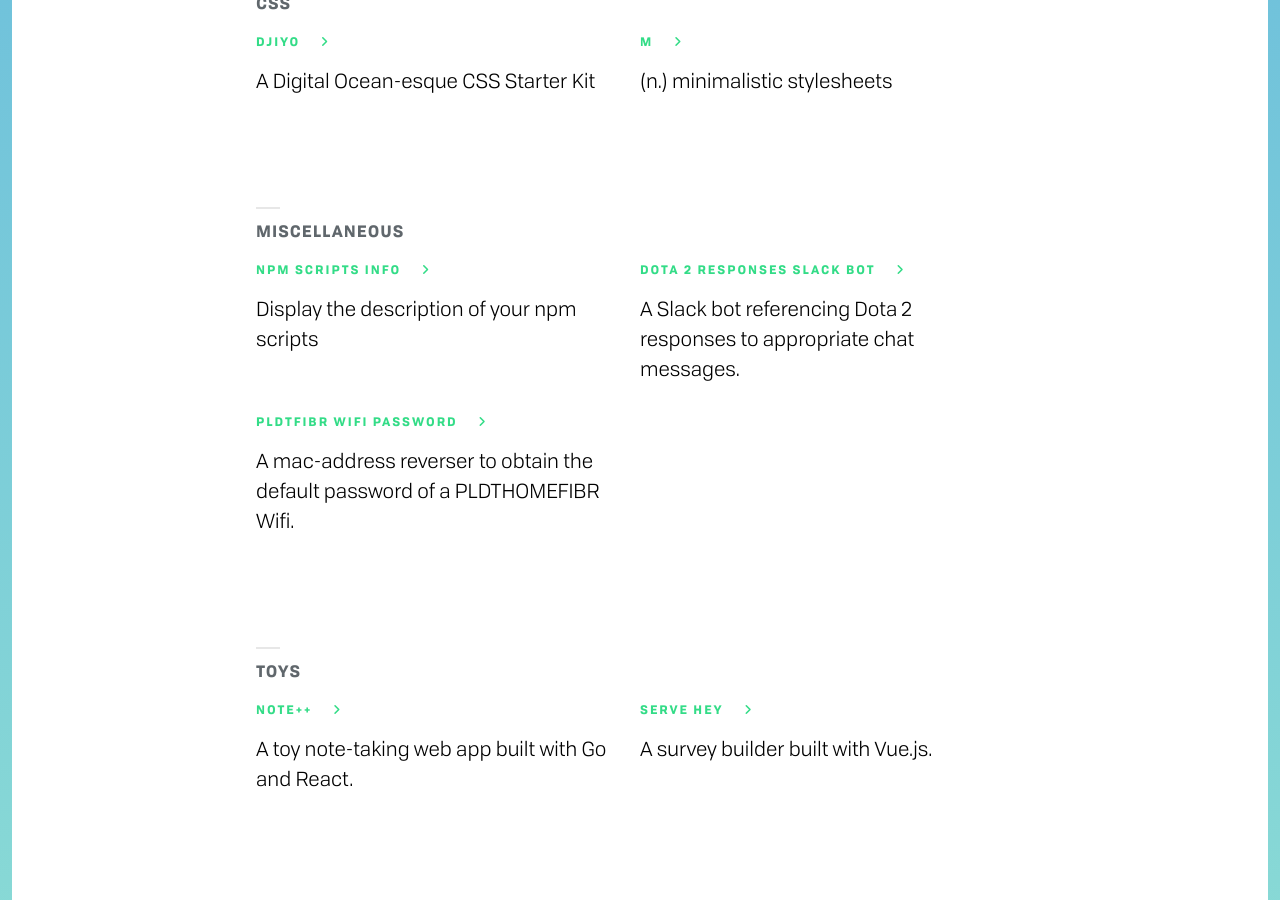
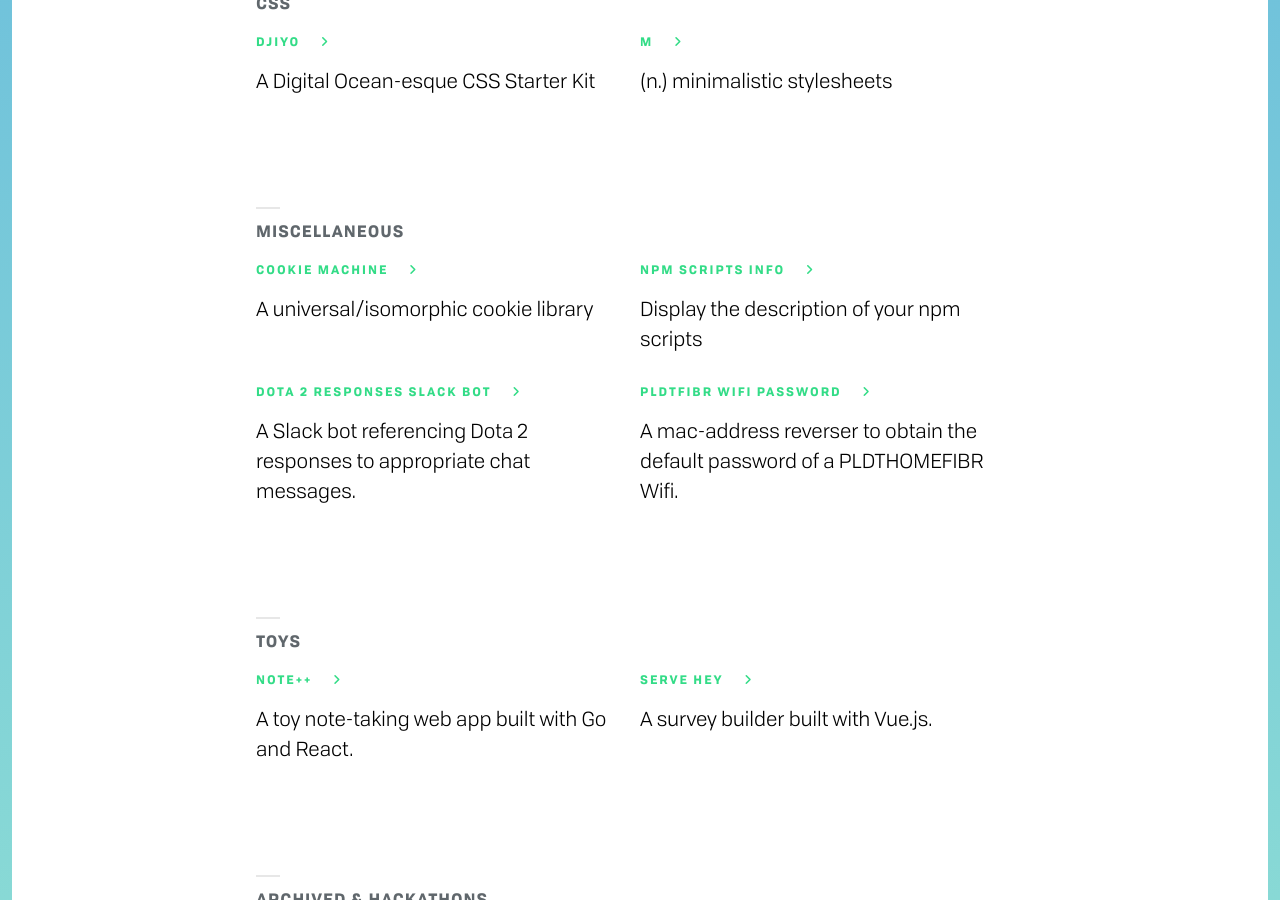
Before and after one commit to srph/websait, a Jekyll site: the page built from lab.html, in a window 1280 px wide and 900 px high, scrolled down 1277 px. Built offline with Jekyll 4.4.1, drawn with Linux system fonts in a browser that asks for light colours; nearby versions of some CDN libraries.

Commit message:
Add cookie machine

```diff
--- a/lab.html
+++ b/lab.html
@@ -58,6 +58,10 @@
   -
     section: Miscellaneous
     projects:
+      -
+        title: Cookie Machine
+        description:  A universal/isomorphic cookie library
+        url: https://github.com/srph/cookie-machine
       -
         title: npm Scripts Info
         description: Display the description of your npm scripts
```
